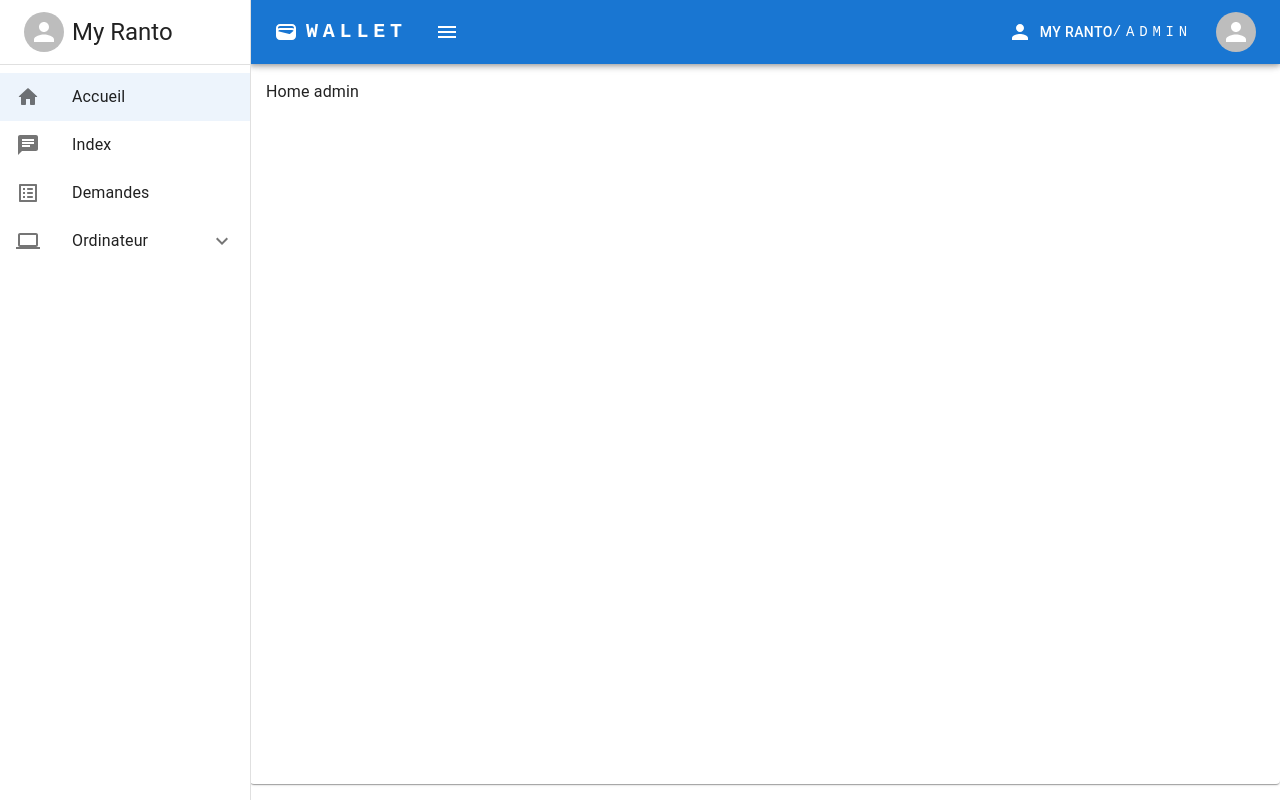
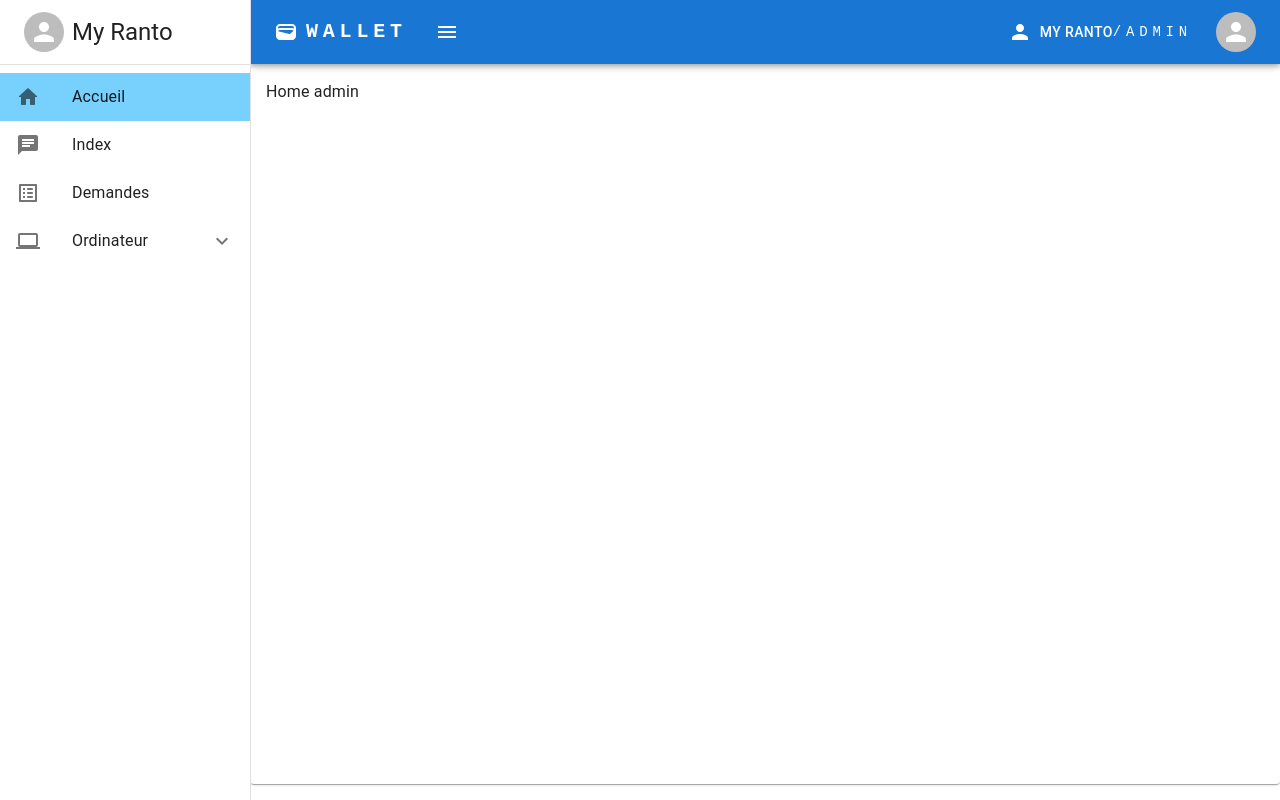
Before and after one commit to myranto/wallet-web-version-v1, a React (Create React App) app: page /home in a window 1280 px wide. Both pictures are taken after a click on the button 196 px from the left and 32 px from the top of the page. Built offline with nearby package versions, Linux system fonts and the light colour scheme.

Commit message:
Update Sidebar.js

```diff
--- a/src/components/layout/side-bar/Sidebar.js
+++ b/src/components/layout/side-bar/Sidebar.js
@@ -1,5 +1,5 @@
 import { Accordion, AccordionDetails, AccordionSummary, Box, List, ListItem, ListItemButton, ListItemIcon, ListItemText, Typography } from '@mui/material';
-import React, { startTransition } from 'react'
+import React, { startTransition, useEffect, useState } from 'react'
 import { useLocation, useNavigate } from 'react-router-dom';
 
 import ToolbarInfo from './toolbar/ToolbarInfo';
@@ -11,11 +11,14 @@ const Sidebar = ({ toggleDrawer }) => {
     const navigate = useNavigate()
     const location = useLocation()
     const person = getProfilStorage()
-
+    const showBackGround = (row) => {
+        return location.pathname === row.link ? '#80d8ff' : 'white'
+    }
     const showMenu = () => {
         // recuperer la page à afficher selon le role de la personne connecter
         return admin_pages
     }
+
     return (
         <Box
             sx={{ width: 250, zIndex: 1001 }} role="presentation"
@@ -40,12 +43,15 @@ const Sidebar = ({ toggleDrawer }) => {
                                         <Typography>{row.name}</Typography>
                                     </AccordionSummary>
                                     {row.dropDown.map((r, index) =>
-                                        <AccordionDetails key={index}>
+                                        <AccordionDetails key={index}
+                                            sx={{ backgroundColor: showBackGround(row) }}
+
+                                        >
                                             <ListItemButton onClick={() => {
                                                 startTransition(() => {
                                                     navigate(r?.link);
                                                 });
-                                                toggleDrawer()
+                                                // toggleDrawer()
                                             }}
                                                 selected={location.pathname === r.link}
                                             >
@@ -59,12 +65,15 @@ const Sidebar = ({ toggleDrawer }) => {
 
                                 </Accordion>
                             </> :
-                            <ListItem key={index} disablePadding>
+                            <ListItem key={index} disablePadding
+                                sx={{ backgroundColor: showBackGround(row) }}
+
+                            >
                                 <ListItemButton onClick={() => {
                                     startTransition(() => {
                                         navigate(row?.link);
                                     });
-                                    toggleDrawer()
+                                    // toggleDrawer()
                                 }}
                                     selected={location.pathname === row.link}
                                 >
```
